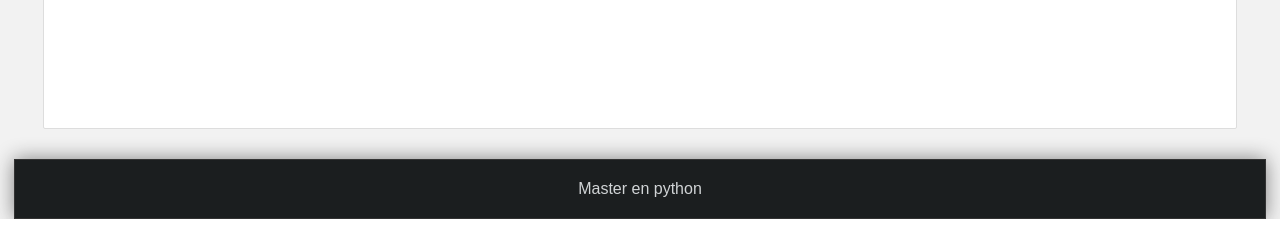
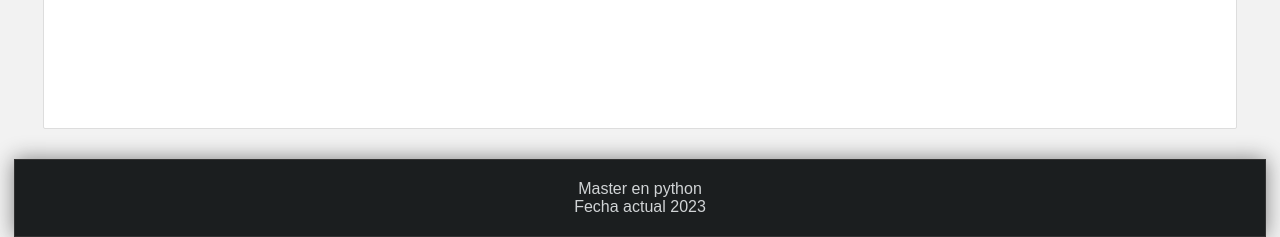
Before and after one commit to richie20502/master_python, a Django app: page / in a window 1280 px wide. Shown: the part 1075-1312 px from the top of the page. Run offline with Django 3.2, Linux system fonts and the light colour scheme.

Commit message:
includes dentro del template de django

```diff
--- /dev/null
+++ b/_Django/a_django/miapp/templates/fecha_actual.html
@@ -0,0 +1 @@
+<p> Fecha actual 2023</p>
--- a/_Django/a_django/miapp/templates/layout.html
+++ b/_Django/a_django/miapp/templates/layout.html
@@ -48,6 +48,7 @@
         {% endcomment %}
         <footer>
             Master en python
+            {% include "fecha_actual.html" %}
         </footer>
     </body>
 </html>
```
